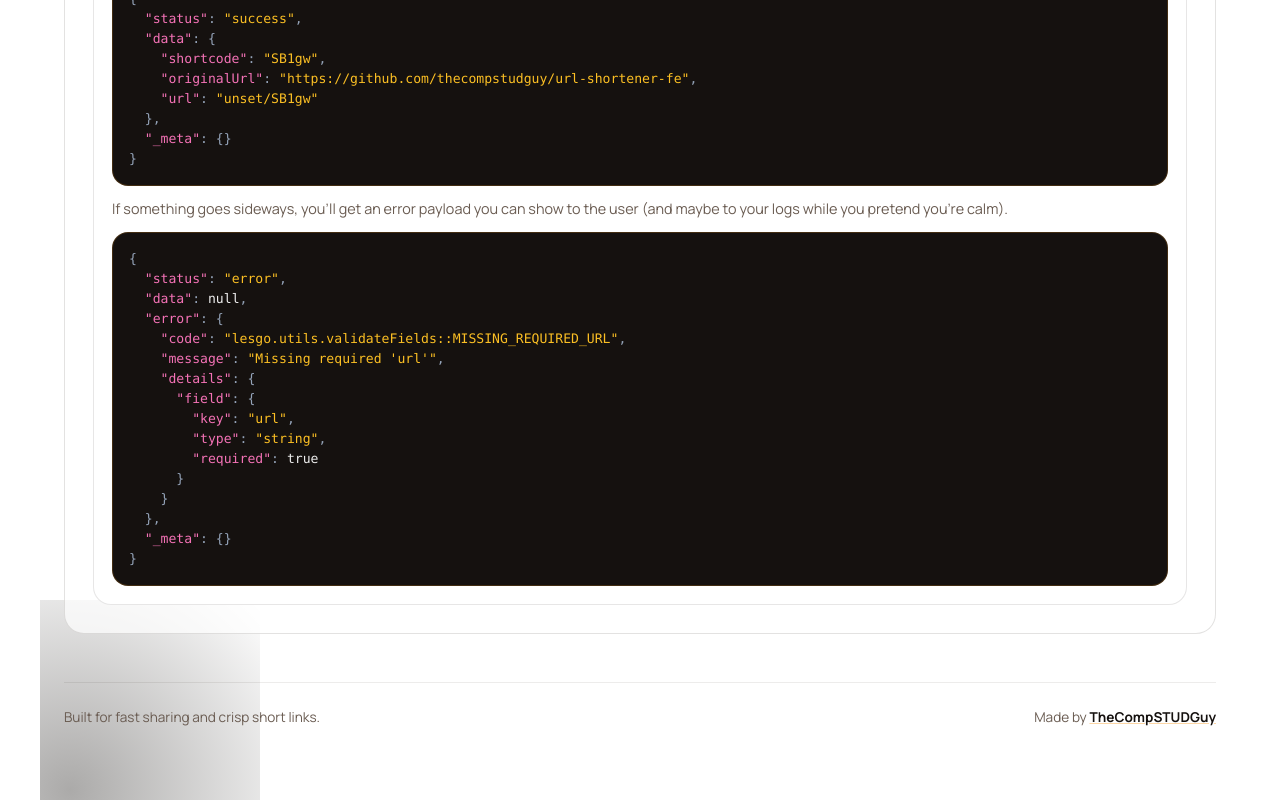
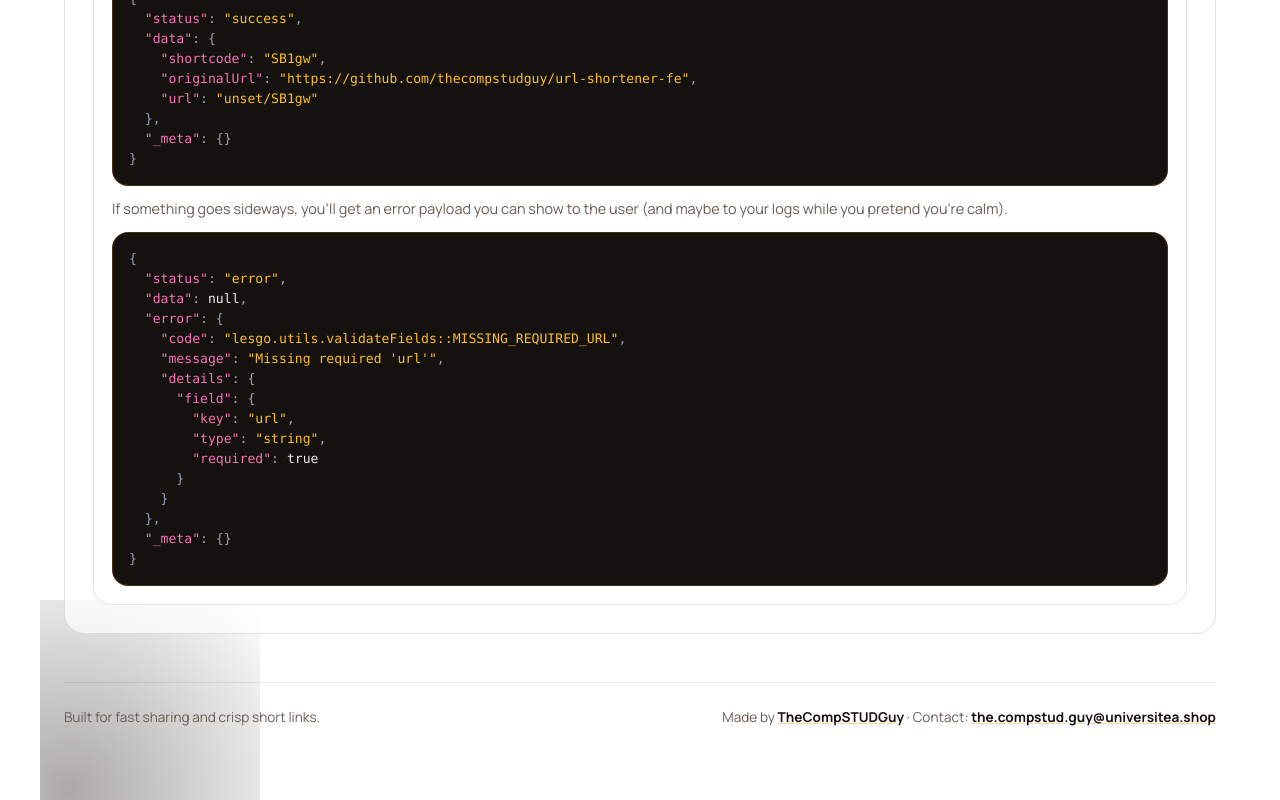
Before and after one commit to thecompstudguy/url-shortener-fe, a React (Vite) app: page / in a window 1280 px wide. Shown: the part 3314-4114 px from the top of the page. Built offline with nearby package versions, Linux system fonts and the light colour scheme; no server answers.

Commit message:
chore(footer): add mailto contact email link

```diff
--- a/src/App.tsx
+++ b/src/App.tsx
@@ -837,6 +837,11 @@ echo $short . PHP_EOL;`
             >
               TheCompSTUDGuy
             </a>
+            {' · '}
+            Contact:{' '}
+            <a href="mailto:the.compstud.guy@universitea.shop">
+              the.compstud.guy@universitea.shop
+            </a>
           </span>
         </div>
       </footer>
```
